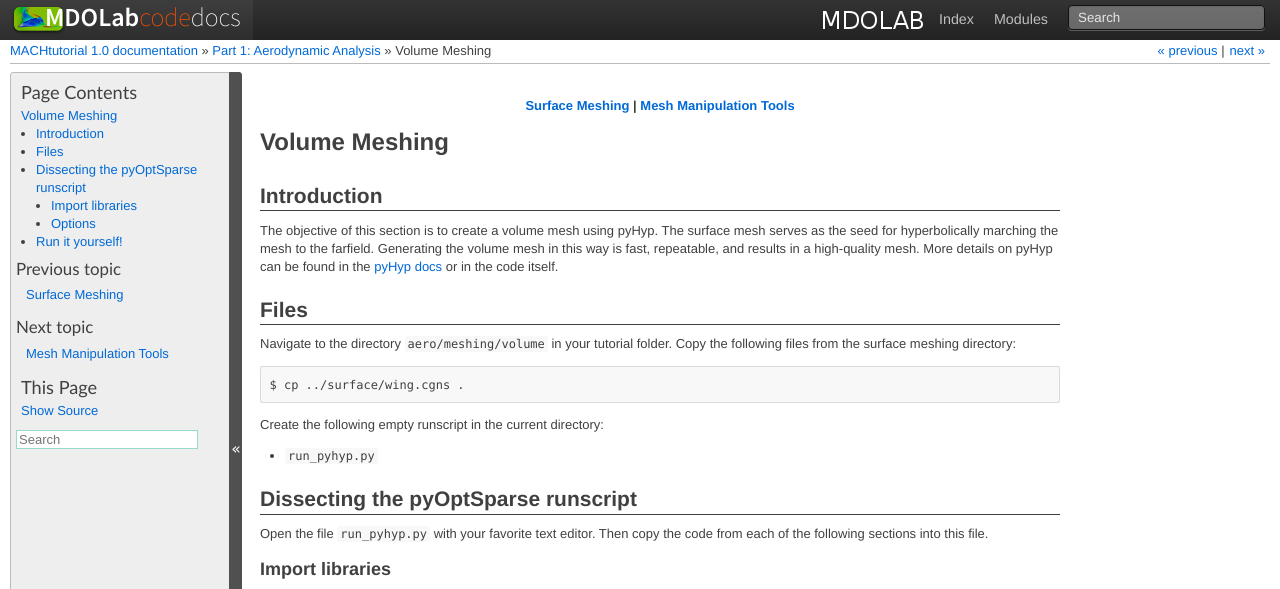
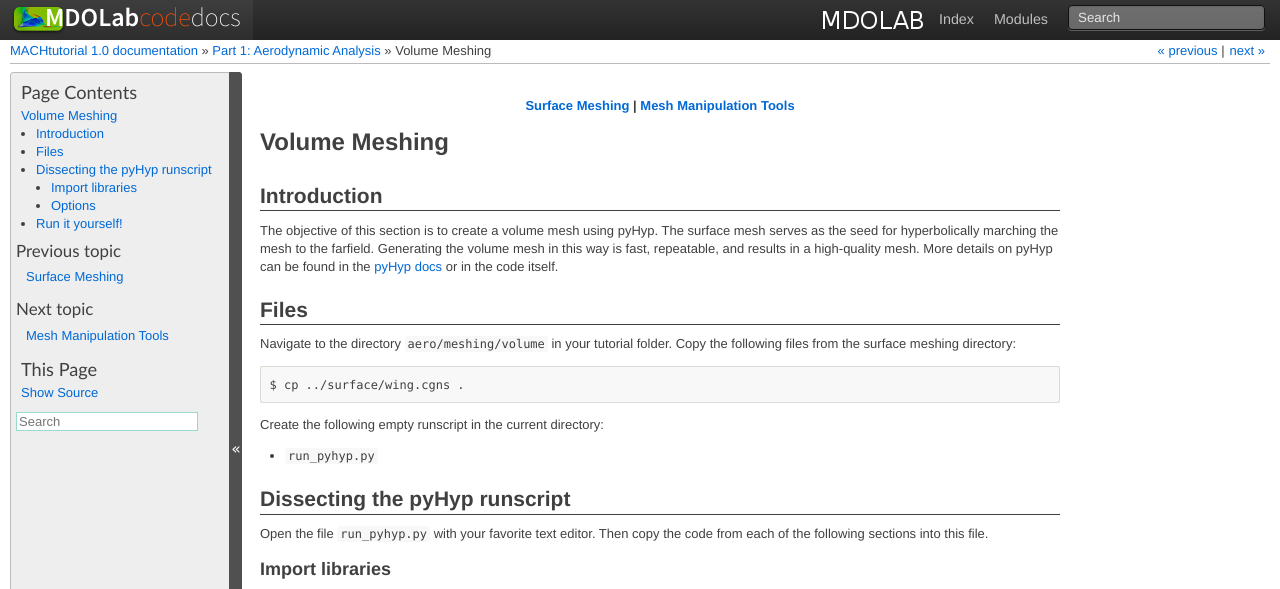
Before and after one commit to LMisTianWang/MACHtutorial, a Sphinx documentation site: the page built from doc/aero_pyhyp.rst, in a window 1280 px wide and 900 px high, cut to the strip 0-589 px from the top of the window. Built offline with Sphinx 7.4.7, drawn with Linux system fonts in a browser that asks for light colours; pages that are not in the unit, such as notebooks, are missing from menus.

```diff
--- a/doc/aero_adflow.rst
+++ b/doc/aero_adflow.rst
@@ -54,7 +54,7 @@ Set up ADflow
 An exhaustive list of the ADflow options and their descriptions can be found in the docs.
 For our purposes here, I will go over them briefly.
 The `I/O Parameters` include the mesh file, the output directory, and the variables that will be printed as the solver runs.
-Under `Solver Parameters`, you can choose a basic solver (`dadi` or `runge kutta`) and set the CFL and multigrid parameters.
+Under `Solver Parameters`, you can choose a basic solver (DADI or Runge Kutta) and set the CFL and multigrid parameters.
 Additionally, the Approximate Newton-Krylov (ANK) and Newton-Krylov (NK) solvers can be used to speed up convergence of the solver.
 Finally, we can terminate the solver based on relative convergence of the norm of the residuals or maximum number of iterations.
 
--- a/doc/aero_pyhyp.rst
+++ b/doc/aero_pyhyp.rst
@@ -27,7 +27,7 @@ Create the following empty runscript in the current directory:
 
 - ``run_pyhyp.py``
 
-Dissecting the pyOptSparse runscript
+Dissecting the pyHyp runscript
 ================================================================================
 Open the file ``run_pyhyp.py`` with your favorite text editor.
 Then copy the code from each of the following sections into this file.
```
Also changed, not shown: other parts of doc/aero_adflow.rst (+2 -2 lines), doc/opt_ffd.rst (+25 -0 lines), 2 other files.
